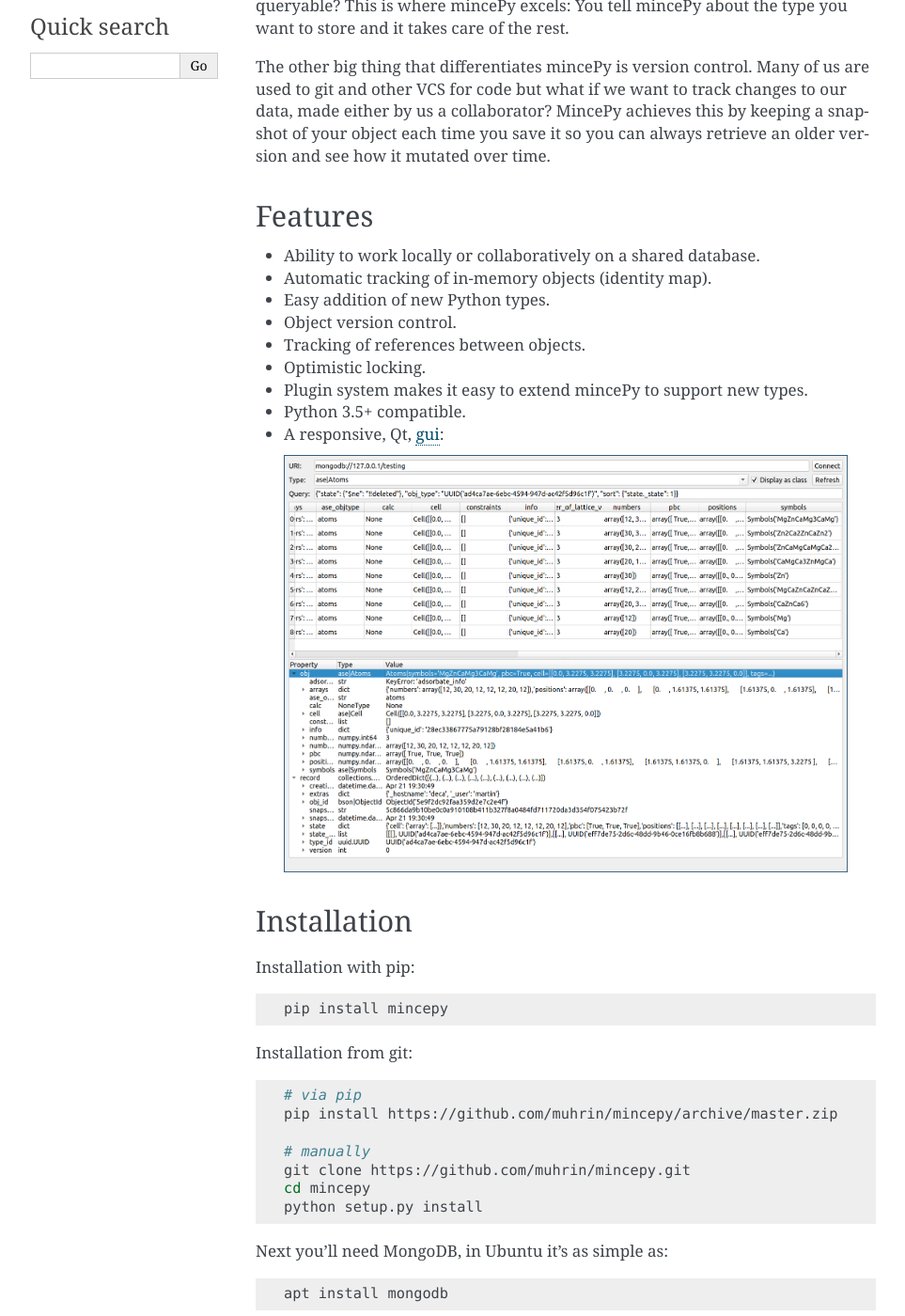
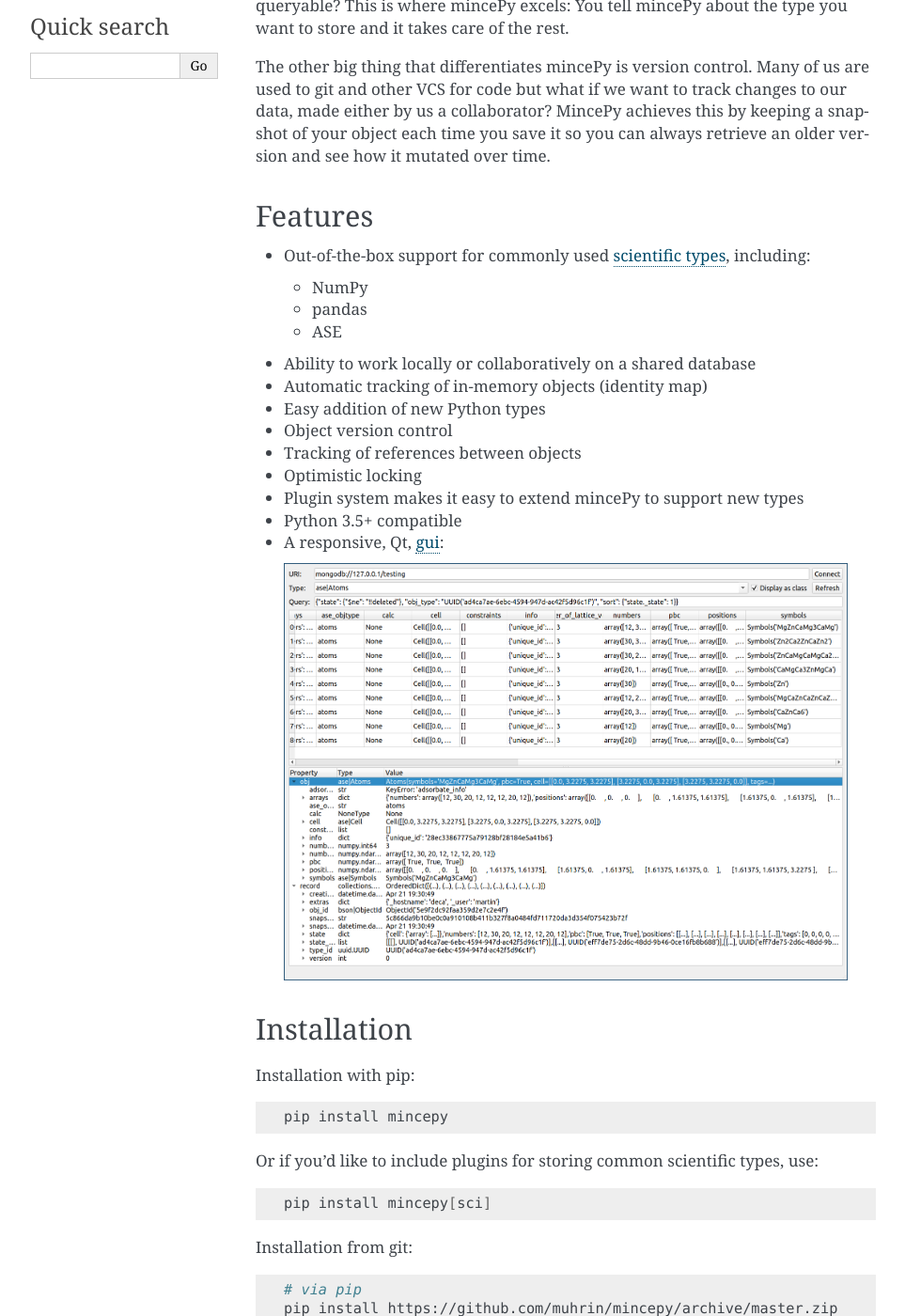
Before and after one commit to muhrin/mincepy, a Sphinx documentation site: the page built from docs/source/index.rst, in a window 1280 px wide and 1400 px high, scrolled down 639 px. Shown: the whole window at 94% size, without its empty margins (148-1111 px from the left). Built offline with Sphinx 7.4.7, drawn with Linux system fonts in a browser that asks for light colours.

Commit message:
Added 'sci' extra
Installs micnepy_sci along with mincepy.  Also added to documentation.

```diff
--- a/README.rst
+++ b/README.rst
@@ -1,5 +1,5 @@
 .. _documentation: https://mincepy.readthedocs.org/
-.. _object-relational mapper: https://en.wikipedia.org/wiki/Object-relational_mapping
+.. _object-document mapper: https://en.wikipedia.org/wiki/Object%E2%80%93relational_mapping#Object-oriented_databases
 .. _data mapper pattern: https://en.wikipedia.org/wiki/Data_mapper_pattern
 
 mincePy
@@ -29,7 +29,7 @@
 
 mincePy: move the database to one side and let your objects take centre stage.
 
-MincePy is an `object-relational mapper`_ (ORM) using the `data mapper pattern`_ designed specifically for computational
+MincePy is an `object-document mapper`_ (ORM) using the `data mapper pattern`_ designed specifically for computational
 and data science.  What does this all mean??  It's simple really, it means you can store, find, get the history of and
 annotate any of your python objects either in your local database or one shared with your collaborators.
 
--- a/docs/source/index.rst
+++ b/docs/source/index.rst
@@ -4,6 +4,7 @@
    contain the root `toctree` directive.
 
 .. _mincePy: https://github.com/muhrin/mincepy
+.. _scientific types: https://github.com/muhrin/mincepy_sci
 .. _object-document mapper: https://en.wikipedia.org/wiki/Object-relational_mapping#Object-oriented_databases
 .. _data mapper pattern: https://en.wikipedia.org/wiki/Data_mapper_pattern
 .. _python ORMs: https://en.wikipedia.org/wiki/List_of_object-relational_mapping_software#Python
@@ -64,14 +65,20 @@
 Features
 ++++++++
 
-* Ability to work locally or collaboratively on a shared database.
-* Automatic tracking of in-memory objects (`identity map`_).
-* Easy addition of new Python types.
-* Object version control.
-* Tracking of references between objects.
-* Optimistic locking.
-* Plugin system makes it easy to extend mincePy to support new types.
-* Python 3.5+ compatible.
+* Out-of-the-box support for commonly used `scientific types`_, including:
+
+  * NumPy
+  * pandas
+  * ASE
+
+* Ability to work locally or collaboratively on a shared database
+* Automatic tracking of in-memory objects (`identity map`_)
+* Easy addition of new Python types
+* Object version control
+* Tracking of references between objects
+* Optimistic locking
+* Plugin system makes it easy to extend mincePy to support new types
+* Python 3.5+ compatible
 * A responsive, Qt, `gui`_:
 
 .. image:: img/mincepy-gui.png
@@ -89,6 +96,11 @@
 
     pip install mincepy
 
+Or if you'd like to include plugins for storing common scientific types, use:
+
+.. code-block:: shell
+
+    pip install mincepy[sci]
 
 Installation from git:
 
```
Also changed, not shown: setup.py (+4 -3 lines).
